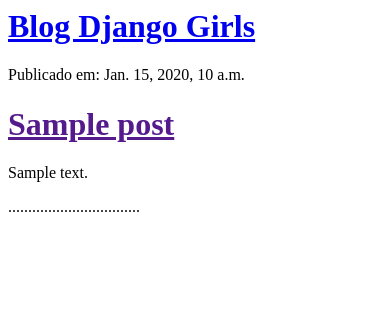
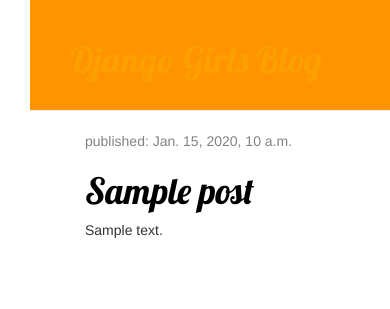
Before and after one commit to Edupazzi/my-first-blog, a Django app: template blog/templates/blog/post_list.html in a window 390 px wide. Shown: the top 309 px of the page. Run offline with Django 3.2, Linux system fonts and the light colour scheme; the template is opened without the code that fills it: most values are stand-ins (such as "Sample title", 1, 10 or a date in 2020); some libraries are stand-ins or nearby versions.

Commit message:
Added view and template for detailed blog post as well as CSS for the site.

```diff
--- /dev/null
+++ b/blog/static/css/blog.css
@@ -0,0 +1,56 @@
+h1 a {
+    color: #FCA000;
+    font-family: 'Lobster';
+}
+
+body {
+    padding-left: 30px;
+}
+
+.page-header {
+	background-color: #ff9400;
+	margin-top: 0;
+	padding: 20px 20px 20px 40px;
+}
+
+.page-header h1, .page-header h1 a, .page-header h1 a: visited, .page-header h1 a:active{
+	color: #FCA000;
+    font-size: 36pt;
+    text-decoration: none;
+}
+
+
+.content {
+    margin-left: 40px;
+}
+
+h1, h2, h3, h4 {
+    font-family: 'Lobster', cursive;
+}
+
+.date {
+    color: #828282;
+}
+
+.save {
+    float: right;
+}
+
+.post-form textarea, .post-form input {
+    width: 100%;
+}
+
+.top-menu, .top-menu:hover, .top-menu:visited {
+    color: #ffffff;
+    float: right;
+    font-size: 26pt;
+    margin-right: 20px;
+}
+
+.post {
+    margin-bottom: 70px;
+}
+
+.post h1 a, .post h1 a:visited {
+    color: #000000;
+}
--- /dev/null
+++ b/blog/templates/blog/base.html
@@ -0,0 +1,23 @@
+{% load static %}
+<html>
+    <head>
+        <title>Django Girls blog</title>
+        <link rel="stylesheet" href="//maxcdn.bootstrapcdn.com/bootstrap/3.2.0/css/bootstrap.min.css">
+        <link rel="stylesheet" href="//maxcdn.bootstrapcdn.com/bootstrap/3.2.0/css/bootstrap-theme.min.css">
+        <link href='//fonts.googleapis.com/css?family=Lobster&subset=latin,latin-ext' rel='stylesheet' type='text/css'>
+        <link rel="stylesheet" href="{% static 'css/blog.css' %}">
+    </head>
+    <body>
+        <div class="page-header">
+            <h1><a href="/">Django Girls Blog</a></h1>
+        </div>
+        <div class="content container">
+            <div class="row">
+                <div class="col-md-8">
+                {% block content %}
+                {% endblock %}
+                </div>
+            </div>
+        </div>
+    </body>
+</html>
--- a/blog/templates/blog/post_list.html
+++ b/blog/templates/blog/post_list.html
@@ -1,20 +1,13 @@
-<html>
-    <head>
-        <title>Blog Django Girls</title>
-    </head>
-    <body>
-        <div>
-            <h1><a href="/">Blog Django Girls</a></h1>
-        </div>
+{% extends 'blog/base.html' %}
 
-		{% for post in posts %}
-        <div>
-            <p>Publicado em: {{post.published_date}}</p>
-            <h1><a href="">{{post.title}}</a></h1>
-            <p>{{post.text|linebreaksbr}}</p>
-            <p>.................................</p>
-
-        </div>
-        {% endfor %}
-    </body>
-</html>
+{% block content %}
+	{% for post in posts %}
+	    <div class="post">
+	        <div class="date">
+	            <p>published: {{ post.published_date }}</p>
+	        </div>
+	        <h1><a href="{% url 'post_detail' pk=post.pk %}">{{ post.title }}</a></h1>
+	        <p>{{ post.text|linebreaksbr }}</p>
+	    </div>
+	{% endfor %}
+{% endblock %}
--- a/blog/urls.py
+++ b/blog/urls.py
@@ -4,5 +4,6 @@
 
 urlpatterns = [
 	path('', views.post_list, name='post_list'),
+	path('post/<int:pk>/', views.post_detail, name='post_detail'),
 
 ]
--- a/mysite/settings.py
+++ b/mysite/settings.py
@@ -25,7 +25,7 @@
 # SECURITY WARNING: don't run with debug turned on in production!
 DEBUG = True
 
-ALLOWED_HOSTS = ['127.0.0.1','pythonanywhere.com']
+ALLOWED_HOSTS = ['127.0.0.1','edupazzi.pythonanywhere.com']
 
 
 # Application definition
```
Also changed, not shown: blog/templates/blog/post_detail.html (added, +14 -0 lines), blog/views.py (+6 -1 lines).
